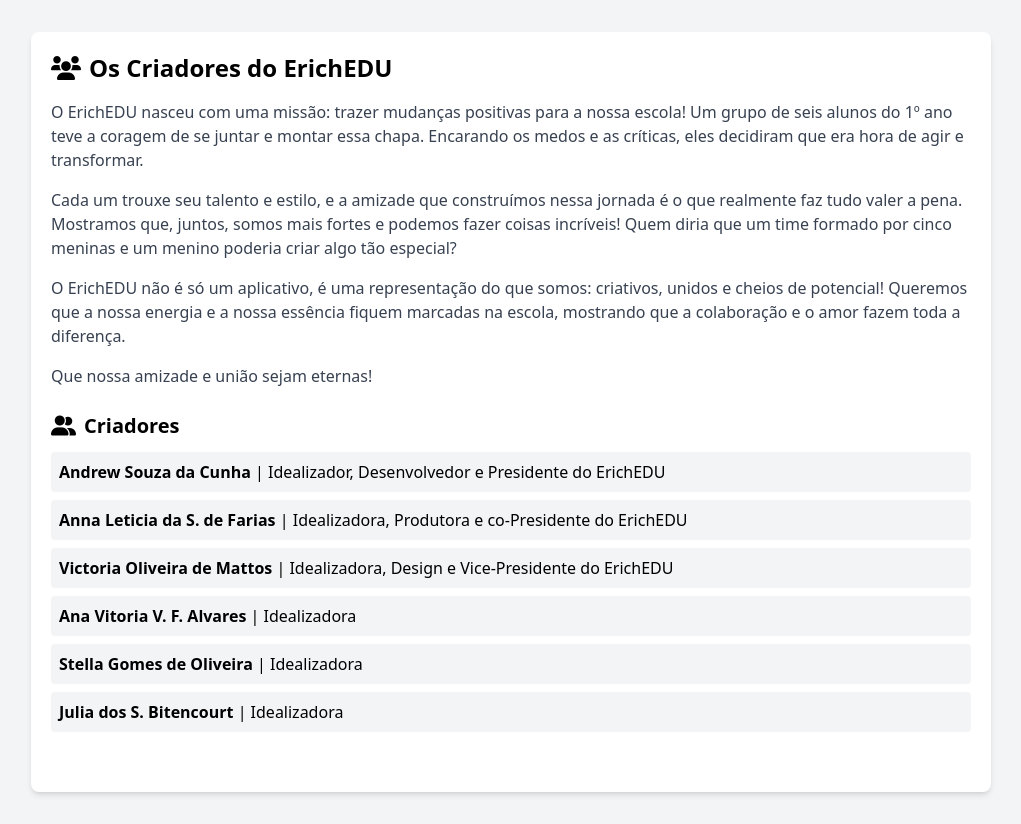
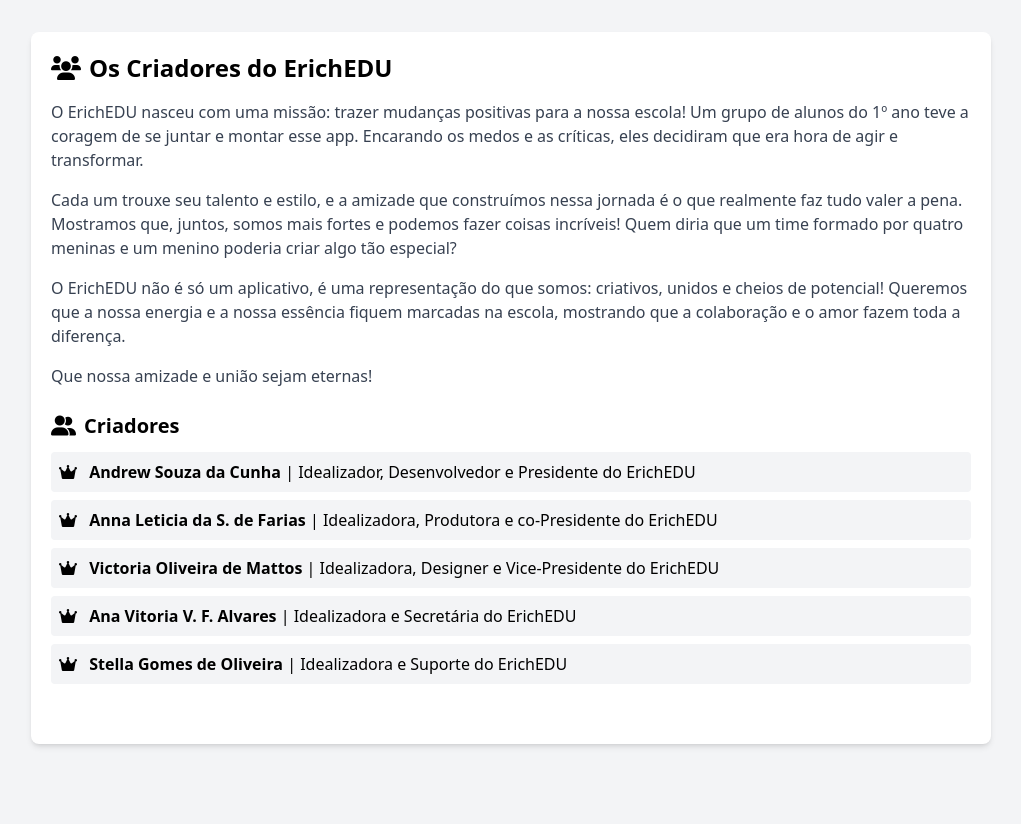
Before and after one commit to futuroheine/erichedu, a Flask app: template templates/criadores.html in a window 1280 px wide. Shown: the whole page, without its empty margins (257-1278 px from the left). After the commit the page ends 747 px from the top, so only its background shows below. Run offline with Flask 3, Linux system fonts and the light colour scheme; the template is opened without the code that fills it, so the values that code supplies are empty; some libraries are stand-ins or nearby versions.

Commit message:
Atualizar descrições e cargos dos idealizadores na página de criadores

```diff
--- a/templates/criadores.html
+++ b/templates/criadores.html
@@ -80,9 +80,9 @@
                     </h2>
 
                     <div class="text-gray-700 space-y-4">
-                        <p>O ErichEDU nasceu com uma missão: trazer mudanças positivas para a nossa escola! Um grupo de seis alunos do 1º ano teve a coragem de se juntar e montar essa chapa. Encarando os medos e as críticas, eles decidiram que era hora de agir e transformar.</p>
+                        <p>O ErichEDU nasceu com uma missão: trazer mudanças positivas para a nossa escola! Um grupo de alunos do 1º ano teve a coragem de se juntar e montar esse app. Encarando os medos e as críticas, eles decidiram que era hora de agir e transformar.</p>
 
-                        <p>Cada um trouxe seu talento e estilo, e a amizade que construímos nessa jornada é o que realmente faz tudo valer a pena. Mostramos que, juntos, somos mais fortes e podemos fazer coisas incríveis! Quem diria que um time formado por cinco meninas e um menino poderia criar algo tão especial?</p>
+                        <p>Cada um trouxe seu talento e estilo, e a amizade que construímos nessa jornada é o que realmente faz tudo valer a pena. Mostramos que, juntos, somos mais fortes e podemos fazer coisas incríveis! Quem diria que um time formado por quatro meninas e um menino poderia criar algo tão especial?</p>
 
                         <p>O ErichEDU não é só um aplicativo, é uma representação do que somos: criativos, unidos e cheios de potencial! Queremos que a nossa energia e a nossa essência fiquem marcadas na escola, mostrando que a colaboração e o amor fazem toda a diferença.</p>
 
@@ -96,22 +96,24 @@
 
                         <ul class="space-y-2">
                             <li class="bg-gray-100 p-2 rounded">
+                                <i class="fas fa-crown mr-2" style="color: var(--primary-color);"></i>
                                 <strong>Andrew Souza da Cunha</strong> | Idealizador, Desenvolvedor e Presidente do ErichEDU
                             </li>
                             <li class="bg-gray-100 p-2 rounded">
+                                <i class="fas fa-crown mr-2" style="color: var(--primary-color);"></i>
                                 <strong>Anna Leticia da S. de Farias</strong> | Idealizadora, Produtora e co-Presidente do ErichEDU
                             </li>
                             <li class="bg-gray-100 p-2 rounded">
-                                <strong>Victoria Oliveira de Mattos</strong> | Idealizadora, Design e Vice-Presidente do ErichEDU
+                                <i class="fas fa-crown mr-2" style="color: var(--primary-color);"></i>
+                                <strong>Victoria Oliveira de Mattos</strong> | Idealizadora, Designer e Vice-Presidente do ErichEDU
                             </li>
                             <li class="bg-gray-100 p-2 rounded">
-                                <strong>Ana Vitoria V. F. Alvares</strong> | Idealizadora
+                                <i class="fas fa-crown mr-2" style="color: var(--primary-color);"></i>
+                                <strong>Ana Vitoria V. F. Alvares</strong> | Idealizadora e Secretária do ErichEDU
                             </li>
                             <li class="bg-gray-100 p-2 rounded">
-                                <strong>Stella Gomes de Oliveira</strong> | Idealizadora
-                            </li>
-                            <li class="bg-gray-100 p-2 rounded">
-                                <strong>Julia dos S. Bitencourt</strong> | Idealizadora
+                                <i class="fas fa-crown mr-2" style="color: var(--primary-color);"></i>
+                                <strong>Stella Gomes de Oliveira</strong> | Idealizadora e Suporte do ErichEDU
                             </li>
                         </ul>
                     </div>
```
